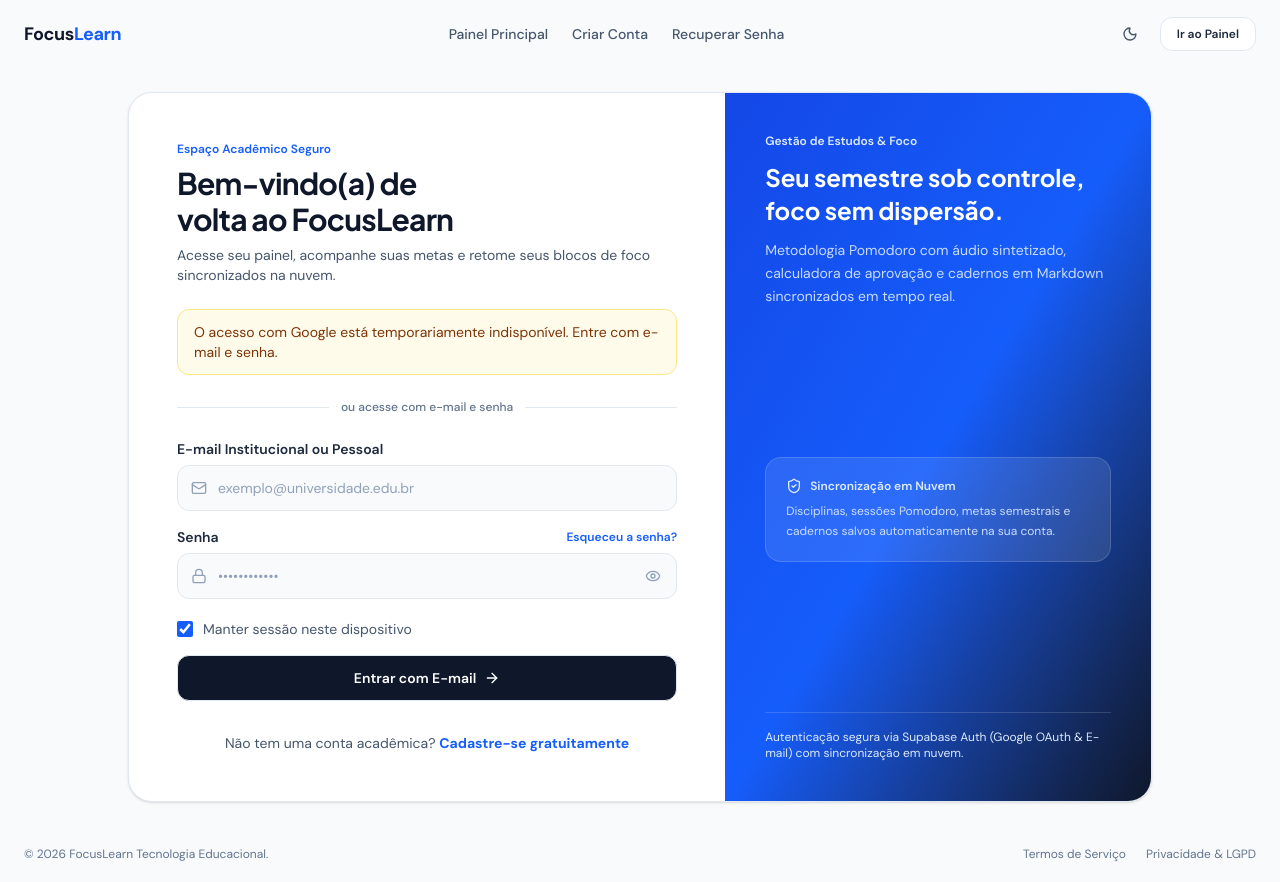
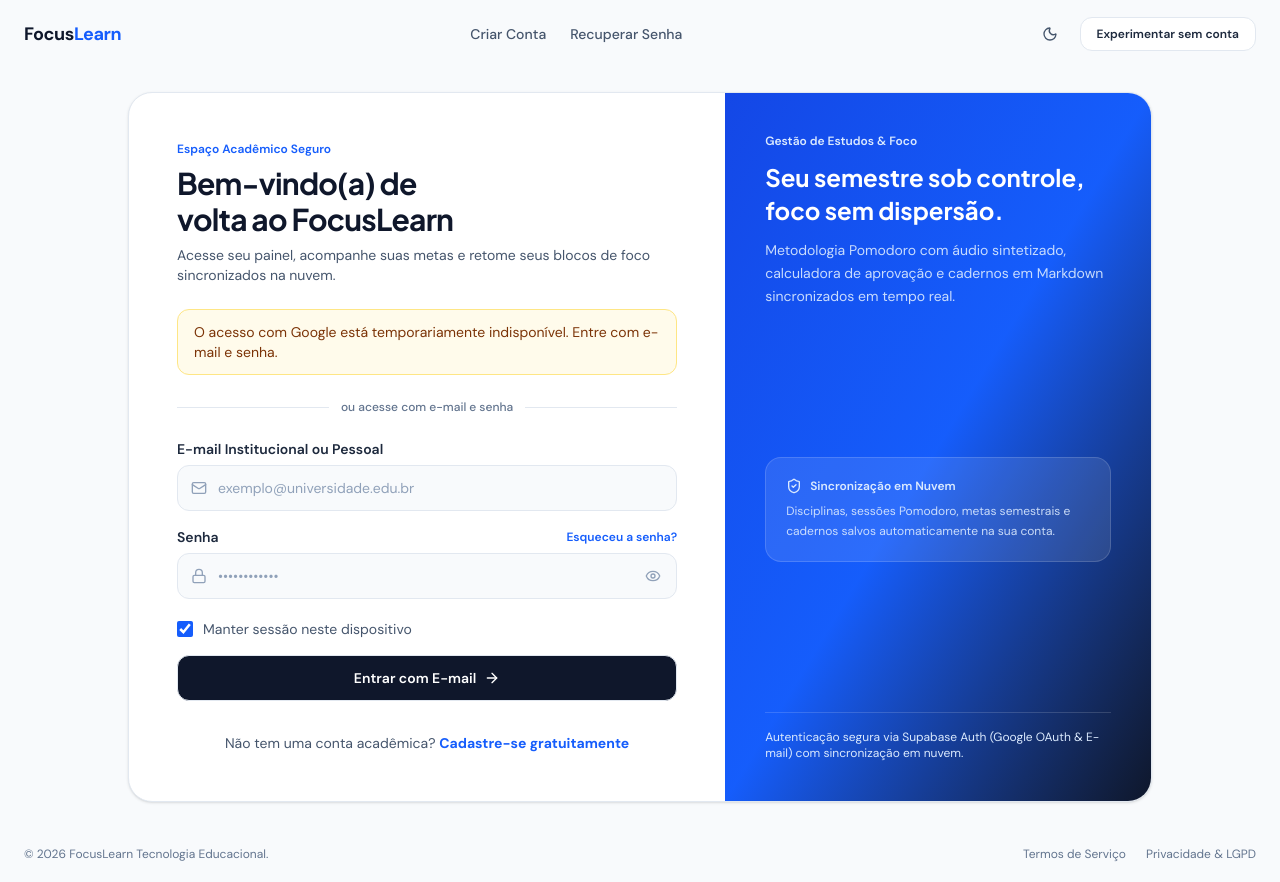
Before and after one commit to sevenstarr/FocusLearnProject, a Next.js app: page /login in a window 1280 px wide. Built offline with nearby package versions, Linux system fonts and the light colour scheme; no server answers.

Commit message:
fix(auth): expose modo visitante (#15)

```diff
--- a/app/login/page.tsx
+++ b/app/login/page.tsx
@@ -58,9 +58,6 @@ export default function LoginPage() {
         </Link>
 
         <nav className="hidden md:flex items-center gap-6 text-sm font-medium text-slate-600 dark:text-slate-300">
-          <Link href="/" className="hover:text-slate-900 dark:hover:text-white whitespace-nowrap shrink-0">
-            Painel Principal
-          </Link>
           <Link href="/cadastro" className="hover:text-slate-900 dark:hover:text-white whitespace-nowrap shrink-0">
             Criar Conta
           </Link>
@@ -79,10 +76,12 @@ export default function LoginPage() {
             {theme === 'dark' ? <Sun className="w-4 h-4 text-amber-400" /> : <Moon className="w-4 h-4" />}
           </button>
           <Link
-            href="/"
+            href="/preview"
+            aria-label="Experimentar o modo visitante sem conta"
             className="px-4 py-2 rounded-xl bg-white dark:bg-slate-900 border border-slate-200 dark:border-slate-800 text-xs font-semibold text-slate-800 dark:text-slate-100 whitespace-nowrap shrink-0"
           >
-            Ir ao Painel
+            <span className="sm:hidden">Visitante</span>
+            <span className="hidden sm:inline">Experimentar sem conta</span>
           </Link>
         </div>
       </header>
--- /dev/null
+++ b/app/preview/page.tsx
@@ -0,0 +1,33 @@
+'use client';
+
+import { useEffect } from 'react';
+import Link from 'next/link';
+import { useRouter } from 'next/navigation';
+import { AuthLoadingScreen } from '@/components/AuthLoadingScreen';
+import { FocusLearnShell } from '@/components/FocusLearnShell';
+import { useAuth } from '@/components/AuthProvider';
+import { useFocus } from '@/components/FocusProvider';
+
+export default function PreviewPage() {
+  const router = useRouter();
+  const { user, authReady } = useAuth();
+  const { loadingData } = useFocus();
+
+  useEffect(() => {
+    if (authReady && user) router.replace('/dashboard');
+  }, [authReady, router, user]);
+
+  if (!authReady || loadingData || user) return <AuthLoadingScreen />;
+
+  return (
+    <>
+      <div className="sticky top-0 z-[100] border-b border-blue-200 bg-blue-50 px-4 py-2 text-center text-xs text-blue-900 dark:border-blue-900 dark:bg-blue-950 dark:text-blue-100">
+        Modo visitante: seus dados ficam neste navegador.{' '}
+        <Link href="/login" className="font-semibold underline underline-offset-2">
+          Entrar para sincronizar
+        </Link>
+      </div>
+      <FocusLearnShell />
+    </>
+  );
+}
```
Also changed, not shown: 2 other files (tests, documents, lock files or other folders).
